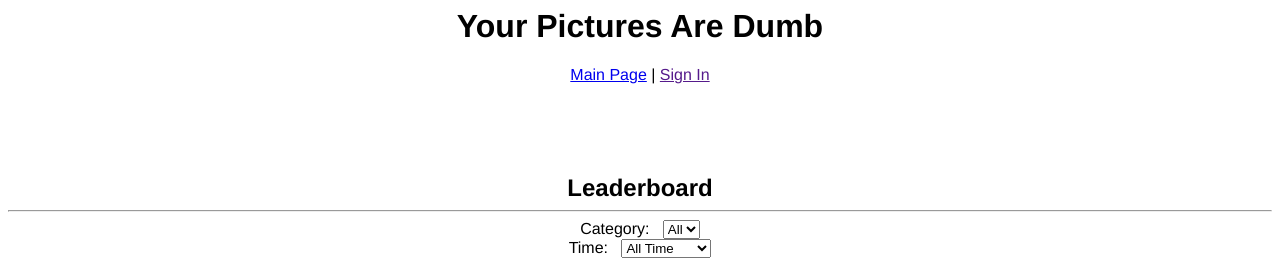
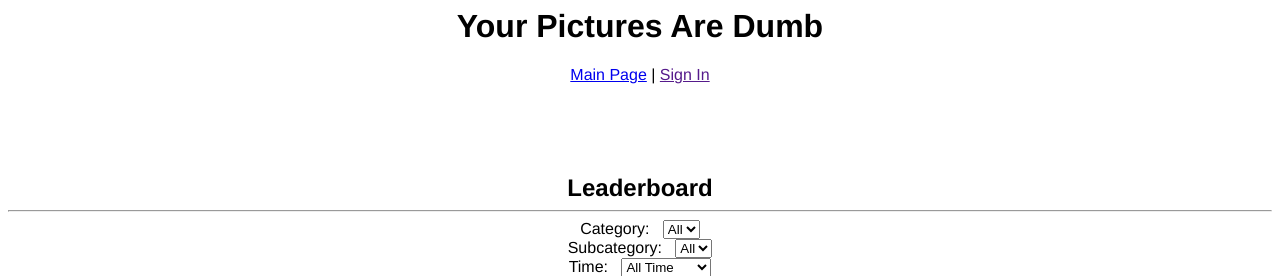
Before and after one commit to R-M-Patel/TransitionQuizGame17, a Django app: template templates/leaderboard.html in a window 1280 px wide. Shown: the top 276 px of the page. Run offline with Django 3.2, Linux system fonts and the light colour scheme; the template is opened without the code that fills it, so the values that code supplies are empty.

Commit message:
leaderboard subcats framework

```diff
--- a/templates/leaderboard.html
+++ b/templates/leaderboard.html
@@ -14,6 +14,12 @@
         <div class= "container col-md-6">
             Category: &nbsp
             <select class="selectpicker cat" id="category" name="category" method="POST">
+                <option selected value="ALL">All</option>
+            </select>
+        </div>
+        <div class= "container col-md-6">
+            Subcategory: &nbsp
+            <select class="selectpicker cat" id="subCategory" name="subCategory" method="POST">
                 <option selected value="ALL">All</option>
             </select>
         </div>
@@ -100,10 +106,69 @@
     $(document).ready(function() {
         var curr = {{catList|safe}};
         var option = $("#category");
+        var suboption = $("#subCategory");
+        var subcategoryList = document.getElementById("subCategory");
+        var categoryList = document.getElementById("category");
+        var unique1 = [];
+        var unique2 = [];
+        var all=[[],[]];
         $.each(curr, function(key, value) {
-            var Ivalue = "<option value='"+value.category.split(':')[0]+"'>" + value.category.split(':')[0] + "</option>";
-            option.append(Ivalue);
+            var split=(value.category.split(':'));
+            //alert("pop");
+            all[all.length]=split;
+            var cat = value.category.split(':')[0];
+            var sub = value.category.split(':')[1];
+            //var Ivalue = "<option value='"+value.category+"'>" + value.category + "</option>";
+            var Ivalue = "<option value='"+cat+"'>" + cat + "</option>";
+            var Svalue = "<option value='"+sub+"'>" + sub + "</option>";
+
+            if($.inArray(cat, unique1) === -1)
+            {
+                unique1.push(cat);
+                option.append(Ivalue);
+            }
+            if($.inArray(sub, unique2) === -1){
+                unique2.push(sub);
+                suboption.append(Svalue);
+            }
+            /*if (option.selectedIndex != -1){
+                if(categoryList.selectedOptions[0].value===cat){
+                    if($.inArray(sub, unique2) === -1){
+                        unique2.push(sub);
+                        suboption.append(Svalue);
+                    }
+                }
+            }*/
+            //option.append(Ivalue);
         });
+        categoryList.addEventListener("change", function() {
+            var select;
+            var options = categoryList.options;
+            var selectedOpt = categoryList.selectedOptions;
+
+            //var count = options.length;
+            var length = subcategoryList.length;
+            var unique2 = [];
+
+            for (i = 0; i < length; i++) {
+                subcategoryList[i] = null;
+            }
+            subcategoryList.length=0;
+            suboption.append("<option value='All'>All</option>");
+            if (options.selectedIndex != -1){
+                select=selectedOpt[0].value;
+                length = all.length;
+                for(i = 0; i < length; i++) {
+                   if(all[i][0]===select){
+                        if($.inArray(all[i][1], unique2) === -1){
+                            unique2.push(all[i][1]);
+                            suboption.append("<option value='"+all[i][1]+"'>" + all[i][1] + "</option>");
+                        }
+                    }
+                }
+            }
+        });
+
     });
     //alert(scoreList);
 </script>
```
